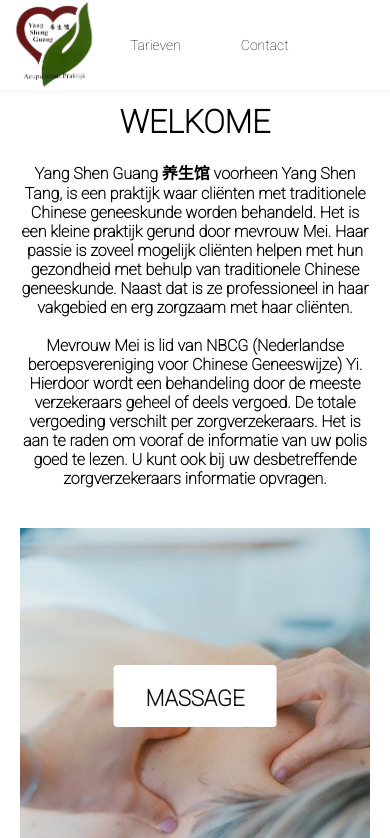
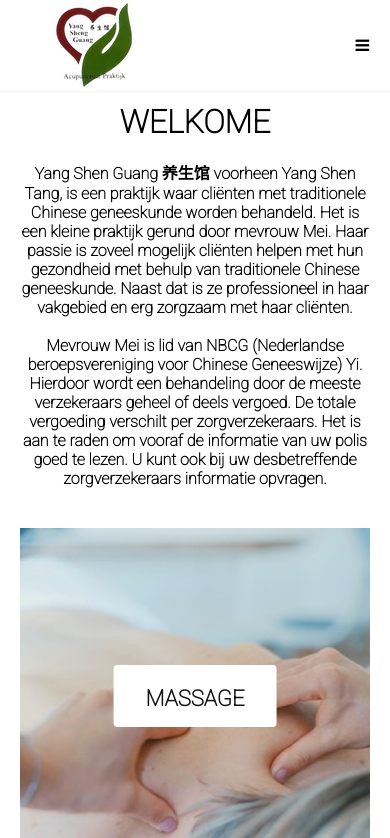
Before and after one commit to Zonwiezhu/YangShengGuang-Website, a Vue app: page / in a window 390 px wide. Shown: the top 838 px of the page. Built offline with nearby package versions, Linux system fonts and the light colour scheme.

Commit message:
Header aangepast
Een gedeelte van de header aangepast

```diff
--- a/src/App.vue
+++ b/src/App.vue
@@ -1,13 +1,13 @@
 <template>
   <div>
-    <Headers />
+    <Header />
     <RouterView />
     <Footer />
   </div>
 </template>
 
 <script setup>
-import Headers from "../src/components/Header.vue";
+import Header from "../src/components/Header.vue";
 import { RouterLink, RouterView } from 'vue-router'
 import Footer from "../src/components/Footer.vue";
 </script>
--- a/src/components/Header.vue
+++ b/src/components/Header.vue
@@ -7,12 +7,15 @@
             <!--Logo-->
 
             <div class="rechts">
-                <img src="/src/assets/Afbeeldingen/Logo.png" alt="Afbeelding" width="100px" height="100px"/>
+                <img src="/src/assets/Afbeeldingen/Logo.png" alt="Afbeelding">
             </div>
+
+            <a id="menu-icon" class="menu-icon" onclick="onMenuClick()">
+                <i class="fa fa-bars"></i>
+            </a>
 
             <!--Link-->
             <div class="links" id="mylinks">
-
                 <a href="/">Home</a>
                 <a href="/lichamelijkeklachten">Lichamelijke klachten</a>
                 <a href="/behandeling">Behandeling</a>
@@ -27,6 +30,9 @@
 </template>
 
 <script setup>
+function onMenuClick() {
+  document.getElementById("mylinks").classList.toggle("show");
+}
 </script>
 
 <style scoped>
@@ -34,6 +40,7 @@
 nav {
     border-bottom: 3px solid #f8f8f8;
 }
+
 nav .nav-inner{
     height: 90px;
     display:flex;
@@ -42,6 +49,7 @@ nav .nav-inner{
     max-width: 1070px;
     width: 100%;
     margin: auto;
+    padding: 1.3rem;
 }
 
 .nav-inner .links a {
@@ -57,23 +65,52 @@ nav .nav-inner{
 }
 
 .rechts {
-    flex: 0 25%;
+    align-self: center;
+    margin-left: 1.2rem;
 }
 
 .links {
-    flex: 0 75%
+    margin: auto;
 }
 
 .nav-inner .links a:hover{
     border-color: black;
 }
 
+.menu-icon {
+  color: black;
+  cursor: pointer;
+  display: none;
+}
+
+
 @media screen and (max-width: 1024px) {
+.links {
+    display: none;
+    position: absolute;
+    top: 3.7rem;
+    left: 0;
+    width: 100%;
+    background-color: var(--bgcolor);
+    text-align: center;
+    }
 
-  .links a:not(:nth-child(n+5)) {display: none;}
+.links.responsive {
+display: block;
+    }
+
+.links a {
+display: block;
+    }
+
+.menu-icon {
+display: block;
+z-index: 1;
+    }
 
 }
 
+.show {display:block;}
 
 
 </style>
```
Also changed, not shown: src/assets/Afbeeldingen/Logo.png.
